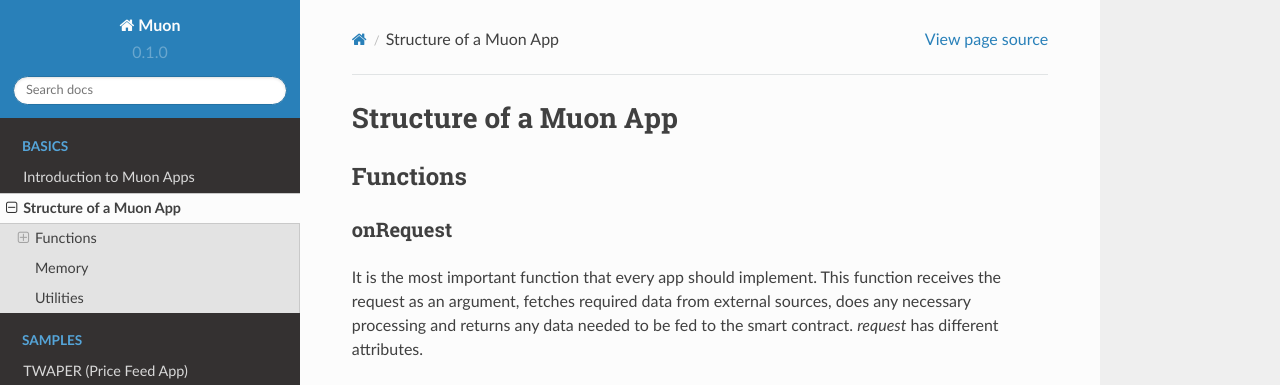
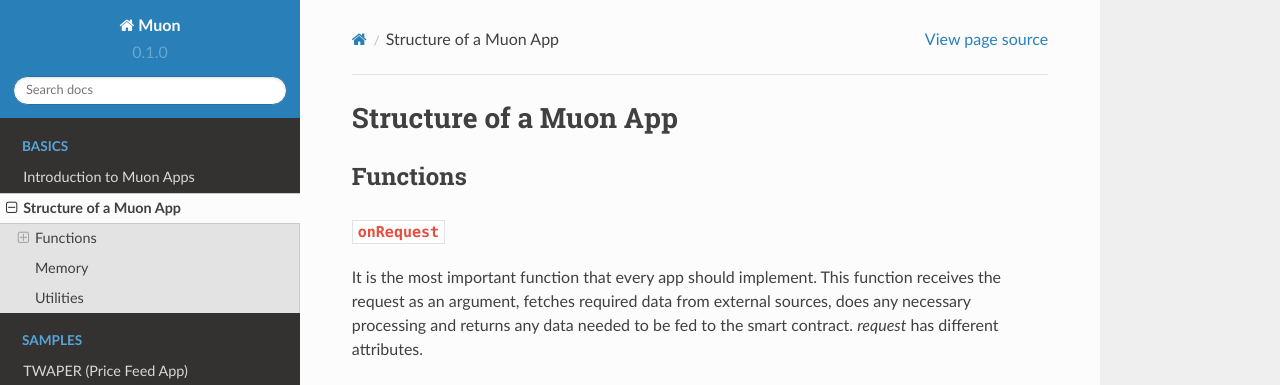
Before and after one commit to abramsymons/rtd-muon, a Sphinx documentation site: the page built from docs/source/structure.rst, in a window 1280 px wide and 900 px high. Shown: the top 385 px of the window. Built offline with Sphinx 7.4.7 and the Read the Docs theme 2.0.0, drawn with Linux system fonts in a browser that asks for light colours.

```diff
--- a/docs/source/structure.rst
+++ b/docs/source/structure.rst
@@ -6,8 +6,8 @@ Structure of a Muon App
 Functions
 *********
 
-onRequest
-=========
+``onRequest``
+=============
 
 It is the most important function that every app should implement. This function receives the request as an argument, fetches required data from external sources, does any necessary processing and returns any data needed to be fed to the smart contract. `request` has different attributes.
 
@@ -51,8 +51,8 @@ In ``onRequest``, parameters can be received and used in the following way:
         }
     }
 
-signParams
-==========
+``signParams``
+==============
 
 This is another function that all Muon apps should implement. This method returns a list of all the parameters that are to be included in the signed message and their types. The type of each element defines how each should be encoded and included in the signed message. The available types are ``int256``, ``uint256``, ``bytes256``, ``address``, and ``string``. The first three types support size variations 8, 16, 32, 64, 128 as well. Muon core packs ``appId``, ``requestId`` and the current list, and uses its hash as the message that should be signed.
 
```
